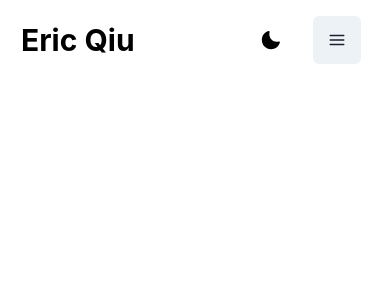
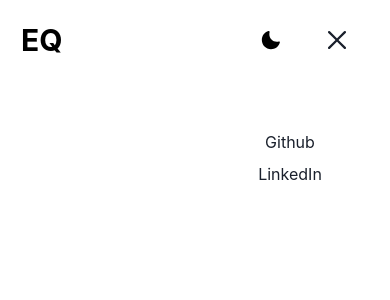
Before and after one commit to ericqiu04/ericqiu04.github.io, a React (Create React App) app: page / in a window 390 px wide. Both pictures are taken after a click on the button "Open-Menu". Shown: the top 300 px of the page. Built offline with nearby package versions, Linux system fonts and the light colour scheme.

Commit message:
Added title and home page / Created mobile Nav and created separate section

```diff
--- a/src/App.js
+++ b/src/App.js
@@ -1,9 +1,15 @@
 
 import Navbar from "./components/Navbar";
+import Home from "./components/home";
+import MobileNav from "./components/mobileNav";
 const App = () => {
   return (
     <div>
-      <Navbar />
+      {//<Navbar />
+      //<Home />
+    }
+    <Navbar/>
+    <MobileNav/>
     </div>
 
 
--- a/src/components/Navbar.js
+++ b/src/components/Navbar.js
@@ -1,19 +1,22 @@
-import { Flex, Icon, IconButton, Text } from '@chakra-ui/react'
-import { MoonIcon, SunIcon, HamburgerIcon } from '@chakra-ui/icons'
+import { Collapse, Flex, Icon, IconButton, Text } from '@chakra-ui/react'
+import { MoonIcon, SunIcon, HamburgerIcon, CloseIcon } from '@chakra-ui/icons'
 import { FaGithub, FaLinkedin } from 'react-icons/fa'
 import { HiDocumentText } from 'react-icons/hi'
 import { useColorMode, useColorModeValue } from '@chakra-ui/react'
-import { Stack, HStack } from '@chakra-ui/react'
+import { HStack } from '@chakra-ui/react'
+import { useDisclosure } from '@chakra-ui/react'
+
+
 
 import { Box } from '@chakra-ui/react'
 const Navbar = () => {
+    const { isOpen, onToggle } = useDisclosure()
     const { colorMode, toggleColorMode } = useColorMode()
-    const bg = useColorModeValue('white', 'black')
     const color = useColorModeValue('black', 'white')
-    return (<Box maxW='100%' p={4} bg={bg} color={color} >
+    return (<Box maxW='100%' p={4} color={color} >
         <Flex alignItems="center" justify="space-between" ml={['5px', '5px', '20px', '20px']} mr={['5px', '5px', '20px', '20px']}>
 
-            <Text as='b' fontSize='30px' justify='left'>Eric Qiu</Text>
+            <Text as='b' fontSize='30px' justify='left'>EQ</Text>
 
             <Flex display={['none', 'none', 'flex', 'flex']} >
                 <HStack spacing={8} justify="right">
@@ -40,12 +43,24 @@ const Navbar = () => {
                         <Icon as={MoonIcon} boxSize={['5', '5', '10', '10']} onClick={toggleColorMode} />
                     )
                     }
-                    <IconButton
+                    {isOpen === false ? (
+                        <IconButton
                         aria-label='Open-Menu'
                         size='lg'
+                        bg='default'
                         mr={2}
                         icon={<HamburgerIcon />}
+                        onClick={onToggle}
                     />
+                    ) : (<IconButton
+                        aria-label='Open-Menu'
+                        size='lg'
+                        bg='default'
+                        mr={2}
+                        icon={<CloseIcon />}
+                        onClick={onToggle}
+                    />)}
+
                 </HStack>
             </Flex>
 
--- /dev/null
+++ b/src/components/home.js
@@ -0,0 +1,13 @@
+import { Text } from "@chakra-ui/react";
+import { Center } from "@chakra-ui/react";
+const Home = () => {
+    return(
+
+        <Center height = '20em'>
+            <Text fontSize = "50px" as = 'b'>Hi I'm Eric Qiu</Text>
+        </Center>
+
+    )
+}
+
+export default Home;
--- /dev/null
+++ b/src/components/mobileNav.js
@@ -0,0 +1,19 @@
+import { Box, Center, Flex, Text, Stack} from "@chakra-ui/react"
+
+const MobileNav = () => {
+    return (
+
+        <Box position="fixed" right="0" h="100%" w="200px">
+            <Flex position="fixed" h="100%" w="100%" textAlign="center">
+                <Stack w = "200px" mt = "50px">
+                    <Text display="block">Github</Text>
+                    <Text display="block">LinkedIn</Text>
+                </Stack>
+
+            </Flex>
+        </Box>
+
+    )
+}
+
+export default MobileNav
```
